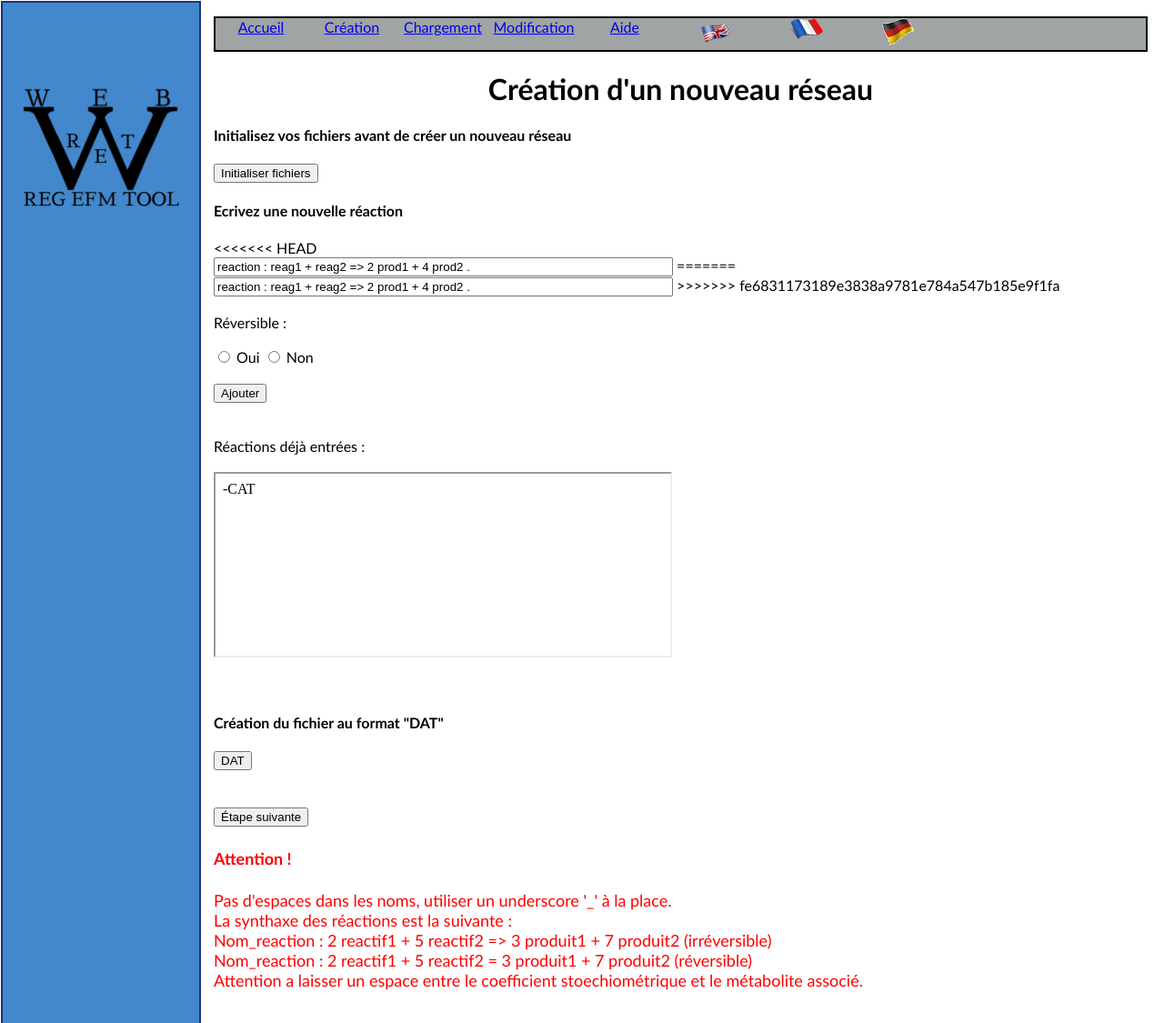
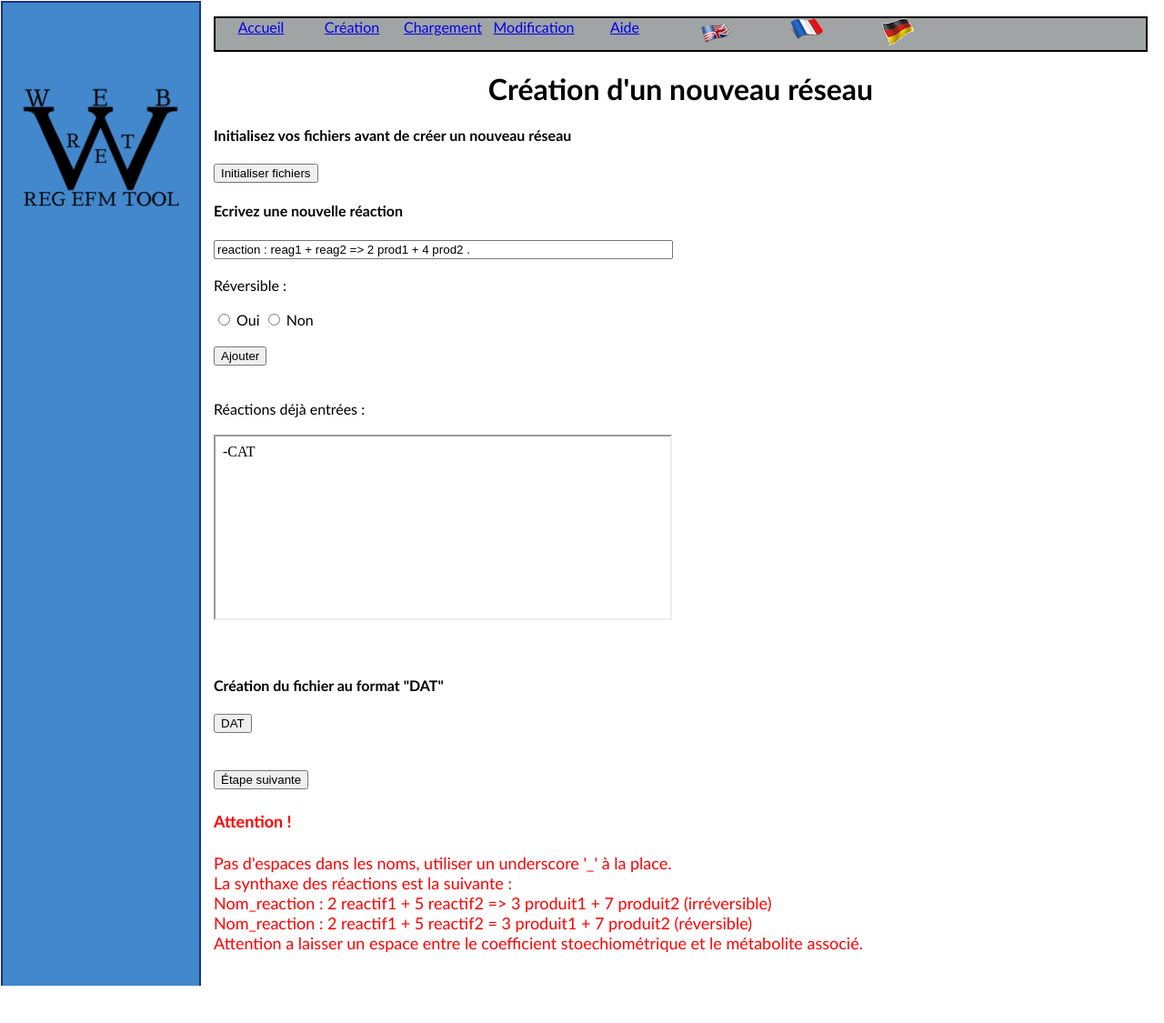
Before and after one commit to bioinfocttj/CPR, a PHP site: page /create.php in a window 1280 px wide. Shown: the whole page at 91% size. After the commit the page ends 1084 px from the top, so only its background shows below. Run offline with PHP 8.4, Linux system fonts and the light colour scheme; some libraries are stand-ins or nearby versions.

Commit message:
modif create

```diff
--- a/WRET/create.php
+++ b/WRET/create.php
@@ -71,13 +71,9 @@
 
 		<h4><?php echo TXT_CREATION_INSTRUCTION_1; ?></h4>
 
-<<<<<<< HEAD
-		<form  name="formulaireR" method="POST" action="createFiles.php" onSubmit="return validateForm()">
-			<input type="text" name="reac" value="reaction : reag1 + reag2 => 2 prod1 + 4 prod2 ." size="60"/>
-=======
 		<form  name="formulaireR" method="POST" action="createFiles.php">
 			<input type="text" name="reac" value="reaction : reag1 + reag2 => 2 prod1 + 4 prod2 ." size="60" onfocus="this.value = this.value=='reaction : reag1 + reag2 => 2 prod1 + 4 prod2 .'?'':this.value;" onblur="this.value = this.value==''?'reaction : reag1 + reag2 => 2 prod1 + 4 prod2 .':this.value;"/>
->>>>>>> fe6831173189e3838a9781e784a547b185e9f1fa
+
 			</br> </br>
 			<label> <?php echo TXT_CREATION_IS_REVERSIBLE; ?></label>
 <!--
--- a/WRET/load.php
+++ b/WRET/load.php
@@ -159,10 +159,10 @@
 								<?php echo TXT_LOAD_FILE_NAME; ?><br />
 								</label>
 								<input type="file" name="sfile" 	id="stoich" value="<?php move_uploaded_file($_FILES['sfile']['tmp_name'],$_FILES['sfile']['name']);?>"/> 	<?php echo TXT_LOAD_SFILE; ?>
-								<input type="file" name="mfile" 	id="meta" /> 	<?php echo TXT_LOAD_MFILE; ?>
-								<input type="file" name="rvfile" 	id="rev" /> 	<?php echo TXT_LOAD_RVFILE; ?>
+								<input type="file" name="mfile" 	id="meta" /> 		<?php echo TXT_LOAD_MFILE; ?>
+								<input type="file" name="rvfile" 	id="rev" /> 		<?php echo TXT_LOAD_RVFILE; ?>
 								<input type="file" name="grfile" 	id="generule" /> 	<?php echo TXT_LOAD_GRFILE; ?>
-								<input type="file" name="rfile" 	id="reac" /> 	&nbsp;&nbsp;&nbsp;&nbsp;&nbsp;&nbsp;&nbsp;&nbsp;<?php echo TXT_LOAD_RFILE; ?>
+								<input type="file" name="rfile" 	id="reac" /> 		&nbsp;&nbsp;&nbsp;&nbsp;&nbsp;&nbsp;&nbsp;&nbsp;<?php echo TXT_LOAD_RFILE; ?>
 								</td></tr><tr><td>
 								</td></tr>
 							</table>
```
